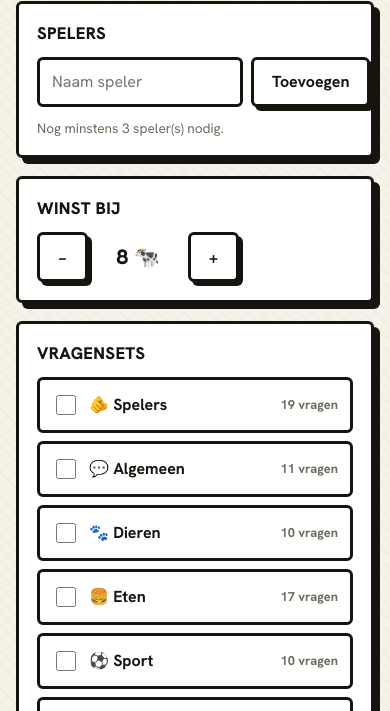
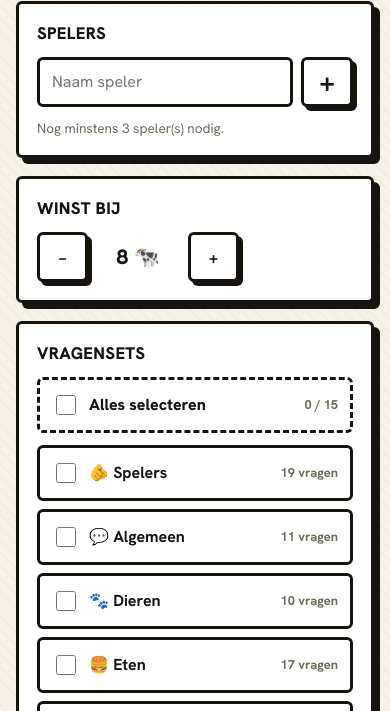
Before and after one commit to NikkiBouman/social-games, a website with bundled scripts: page herd-mentality/index.html in a window 390 px wide. Shown: the part 113-824 px from the top of the page. Built offline with nearby package versions, Linux system fonts and the light colour scheme.

Commit message:
feat: select-all checkbox for sets + mobile-friendly add-player button
Add an "Alles selecteren" checkbox (with checked/indeterminate/empty
state and a selected-count) atop the Vragensets list. On narrow phones
the "Toevoegen" button collapses to a "+" and the name field can shrink
(min-width: 0), so the button no longer runs off screen.

```diff
--- a/assets/styles.css
+++ b/assets/styles.css
@@ -80,8 +80,9 @@ h1 { font-size: 1.7rem; font-weight: 800; letter-spacing: -0.01em; margin: 0 0 4
 .card { background: var(--surface); border: var(--line); border-radius: var(--radius); box-shadow: var(--shadow); padding: 18px; margin-bottom: 18px; }
 .card h2 { margin: 0 0 12px; font-size: 1.05rem; font-weight: 800; text-transform: uppercase; letter-spacing: 0.02em; }
 .row { display: flex; gap: 8px; align-items: center; }
-.row input[type="text"] { flex: 1; min-height: 50px; padding: 0 12px; border: var(--line); border-radius: var(--radius); font-family: inherit; font-size: 1rem; }
+.row input[type="text"] { flex: 1; min-width: 0; min-height: 50px; padding: 0 12px; border: var(--line); border-radius: var(--radius); font-family: inherit; font-size: 1rem; }
 .row input[type="text"]:focus { outline: none; box-shadow: var(--shadow-sm); }
+.btn-add .btn-icon { display: none; }
 .player-list { list-style: none; padding: 0; margin: 12px 0 0; }
 .player-list li { display: flex; justify-content: space-between; align-items: center; padding: 10px 0; border-top: 2px dashed var(--hair); }
 .hint { color: var(--muted); font-size: 0.85rem; margin: 12px 0 0; }
@@ -90,7 +91,15 @@ h1 { font-size: 1.7rem; font-weight: 800; letter-spacing: -0.01em; margin: 0 0 4
 .set-item { display: flex; align-items: center; gap: 10px; padding: 12px; border: var(--line); border-radius: var(--radius); cursor: pointer; font-weight: 700; }
 .set-item small { margin-left: auto; color: var(--muted); font-size: 0.8rem; font-weight: 600; }
 .set-item input { width: 20px; height: 20px; accent-color: var(--pop); }
+.set-item.select-all { border-style: dashed; font-weight: 800; margin-bottom: 4px; }
 .error { color: #c02617; }
+
+/* narrow phones: collapse the "Toevoegen" button to a "+" so the name field keeps room */
+@media (max-width: 480px) {
+  .btn-add { flex: none; width: 52px; padding: 0; font-size: 1.7rem; }
+  .btn-add .btn-label { display: none; }
+  .btn-add .btn-icon { display: inline; }
+}
 
 /* ---------- Herd Mentality: playing ---------- */
 /* During play the page chrome is hidden so only the card dominates. */
--- a/herd-mentality/game.js
+++ b/herd-mentality/game.js
@@ -83,12 +83,16 @@ function render() {
 
 function renderSetup() {
   const canStart = state.players.length >= 3 && state.selectedSetIds.length >= 1;
+  const selectedCount = sets.filter((s) => state.selectedSetIds.includes(s.id)).length;
+  const allSelected = sets.length > 0 && selectedCount === sets.length;
   app.innerHTML = `
     <section class="card">
       <h2>Spelers</h2>
       <form id="add-player" class="row">
         <input id="player-name" type="text" placeholder="Naam speler" autocomplete="off" maxlength="24">
-        <button class="btn" type="submit">Toevoegen</button>
+        <button class="btn btn-add" type="submit">
+          <span class="btn-label">Toevoegen</span><span class="btn-icon" aria-hidden="true">+</span>
+        </button>
       </form>
       <ul class="player-list">
         ${state.players.map((p) => `
@@ -110,6 +114,11 @@ function renderSetup() {
     <section class="card">
       <h2>Vragensets</h2>
       <div class="set-list">
+        <label class="set-item select-all">
+          <input type="checkbox" id="select-all-sets" ${allSelected ? "checked" : ""}>
+          <span>Alles selecteren</span>
+          <small>${selectedCount} / ${sets.length}</small>
+        </label>
         ${sets.map((s) => `
           <label class="set-item">
             <input type="checkbox" data-set="${s.id}" ${state.selectedSetIds.includes(s.id) ? "checked" : ""}>
@@ -148,6 +157,12 @@ function renderSetup() {
         : state.selectedSetIds.filter((x) => x !== id);
       save(); renderSetup();
     }));
+  const selectAll = app.querySelector("#select-all-sets");
+  selectAll.indeterminate = selectedCount > 0 && !allSelected;
+  selectAll.addEventListener("change", () => {
+    state.selectedSetIds = selectAll.checked ? sets.map((s) => s.id) : [];
+    save(); renderSetup();
+  });
   app.querySelector("#start").addEventListener("click", startGame);
 }
 
```
